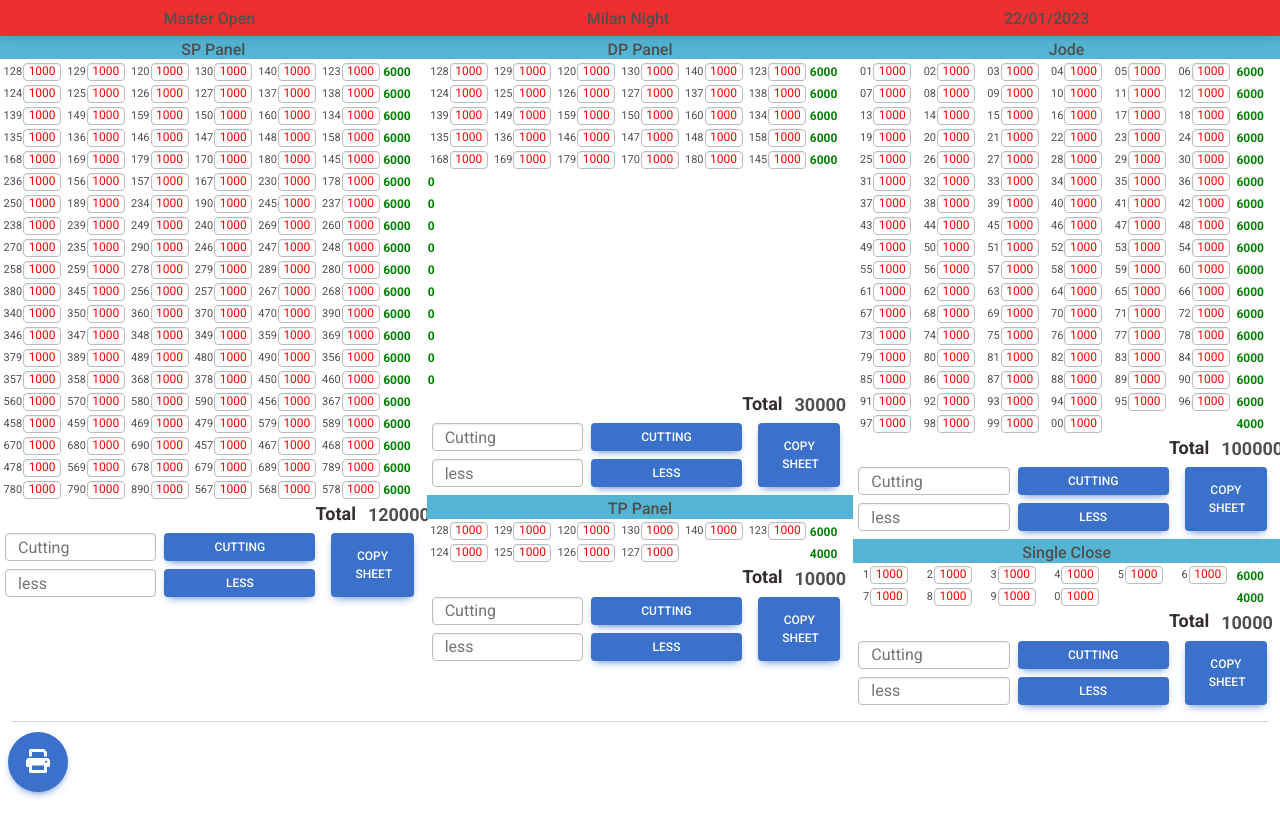
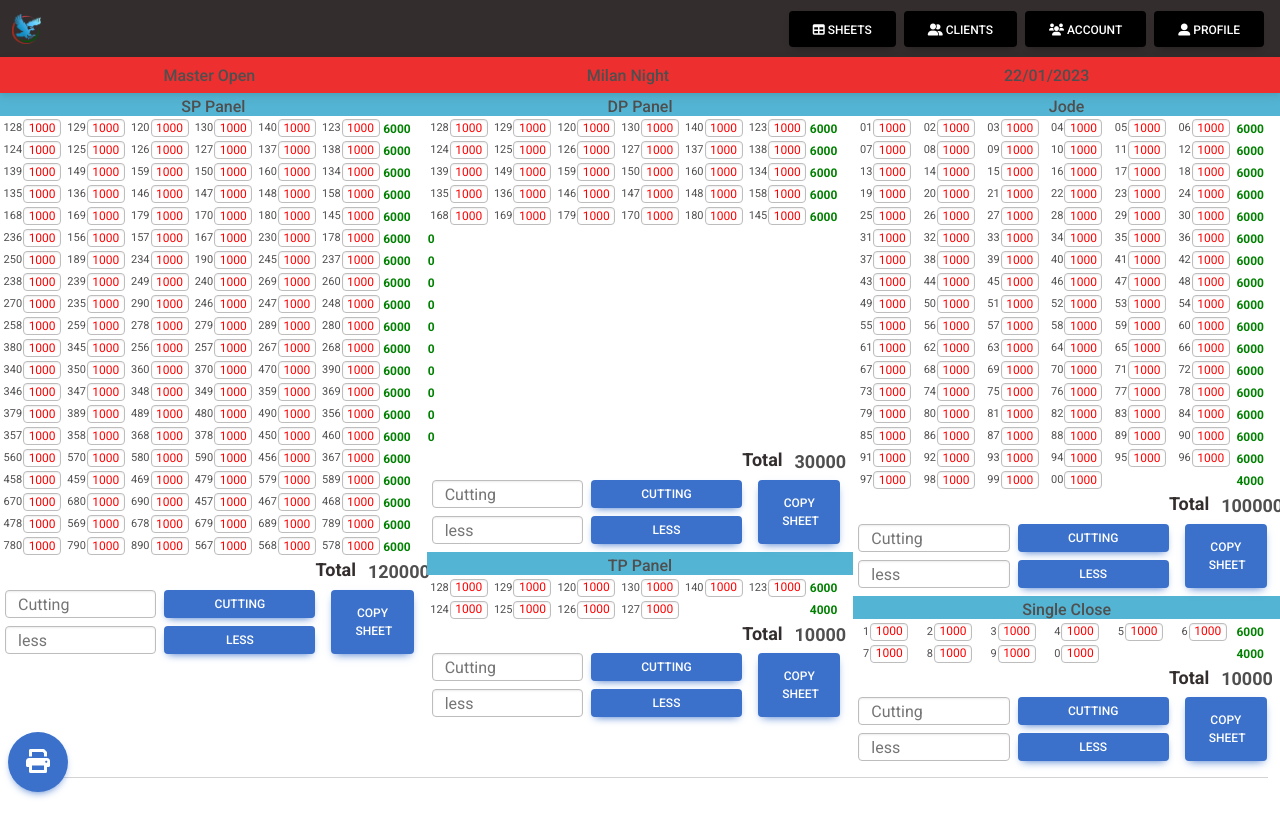
Before and after one commit to Mayankgangwr/Kalyan, a React (Create React App) app: page / in a window 1280 px wide. Shown: the top 836 px of the page. Before the commit the page ends 800 px from the top, so only its background shows below. Built offline with nearby package versions, Linux system fonts and the light colour scheme; a web font is replaced by a local one.

Commit message:
Update 6 files

```diff
--- a/src/App.js
+++ b/src/App.js
@@ -1,17 +1,20 @@
-import React, {useEffect, useState} from 'react';
+import React, { useEffect, useState } from "react";
 import { BrowserRouter, Routes, Route } from "react-router-dom";
-import Home from './home';
-import Layout from './Layout';
-import Master from './master';
-import axios from 'axios';
-const App = () =>{
+import Home from "./home";
+import Layout from "./Layout";
+import Master from "./master";
+import axios from "axios";
+import "./styles.css";
 
-    return(
-      <BrowserRouter>
+const App = () => {
+  return (
+    <BrowserRouter>
       <Routes>
+        <Route path="/" element={<Layout />}>
           <Route index element={<Master />} />
+        </Route>
       </Routes>
     </BrowserRouter>
-);
-}
+  );
+};
 export default App;
--- a/src/Layout.js
+++ b/src/Layout.js
@@ -3,10 +3,13 @@ import { Outlet, Link } from "react-router-dom";
 const Layout = () => {
   return (
     <>
-      <nav className="navbar navbar-expand-lg navbar-light bg-light" style={{hieght:'50px'}}>
-        <div className="container">
+      <nav
+        className="navbar navbar-expand-lg navbar-dark bg-dark"
+        style={{ hieght: "50px" }}
+      >
+        <div className="container-fluid">
           <button
-            className="navbar-toggler"
+            className="navbar-toggler ms-auto"
             type="button"
             data-mdb-toggle="collapse"
             data-mdb-target="#navbarSupportedContent"
@@ -20,26 +23,41 @@ const Layout = () => {
           <div className="collapse navbar-collapse" id="navbarSupportedContent">
             <Link className="navbar-brand mt-2 mt-lg-0" to="/">
               <img
-                src="https://www.logo.wine/a/logo/Disney%2B/Disney%2B-Logo.wine.svg"
-                height="35"
+                src="./img/logo.png"
+                height="30"
                 alt="MDB Logo"
                 loading="lazy"
+                style={{ filter: "hue-rotate(150deg)" }}
               />
             </Link>
             <ul className="navbar-nav ms-auto mb-2 mb-lg-0">
-            <li className="nav-item">
-              <Link className="nav-link" to="view-product/1">Project Details</Link>
-            </li>
-            <li className="nav-item">
-            <a className="text-dark  nav-link" href="#"><i className="fas fa-search"></i></a>
-            </li>
+              <li className="nav-item mt-lg-0 mt-md-0 mt-2 mx-1">
+                <Link className="btn btn-link-color" to="sheets">
+                  <i class="fas fa-table"></i> Sheets
+                </Link>
+              </li>
+              <li className="nav-item mt-lg-0 mt-md-0 mt-2 mx-1">
+                <Link className="btn btn-link-color" to="clients">
+                  <i class="fas fa-user-friends"></i> Clients
+                </Link>
+              </li>
+              <li className="nav-item mt-lg-0 mt-md-0 mt-2 mx-1">
+                <Link className="btn btn-link-color" to="account">
+                  <i class="fas fa-users"></i> Account
+                </Link>
+              </li>
+              <li className="nav-item mt-lg-0 mt-md-0 mt-2 mx-1">
+                <Link className="btn btn-link-color" to="profile">
+                  <i class="fas fa-user-alt"></i> Profile
+                </Link>
+              </li>
             </ul>
           </div>
         </div>
-    </nav>
+      </nav>
 
       <Outlet />
     </>
-  )
+  );
 };
 export default Layout;
--- a/src/index.js
+++ b/src/index.js
@@ -1,6 +1,5 @@
 import { StrictMode } from "react";
 import { createRoot } from "react-dom/client";
-
 import App from "./App";
 
 const rootElement = document.getElementById("root");
--- a/src/master.js
+++ b/src/master.js
@@ -23,7 +23,6 @@ const Master = () => {
           <i class="fas fa-print"></i>
         </button>
       </div>
-
       <nav
         className="navbar navbar-expand-lg  hide-on-print"
         style={{ backgroundColor: "#ed302f" }}
--- a/src/styles.css
+++ b/src/styles.css
@@ -2,3 +2,11 @@
   font-family: sans-serif;
   text-align: center;
 }
+.btn-link-color {
+  background-color: #000;
+  color: #fff;
+}
+.btn-link-color:hover {
+  background-color: #000;
+  color: #fff;
+}
```
Also changed, not shown: public/img/logo.png (added).
